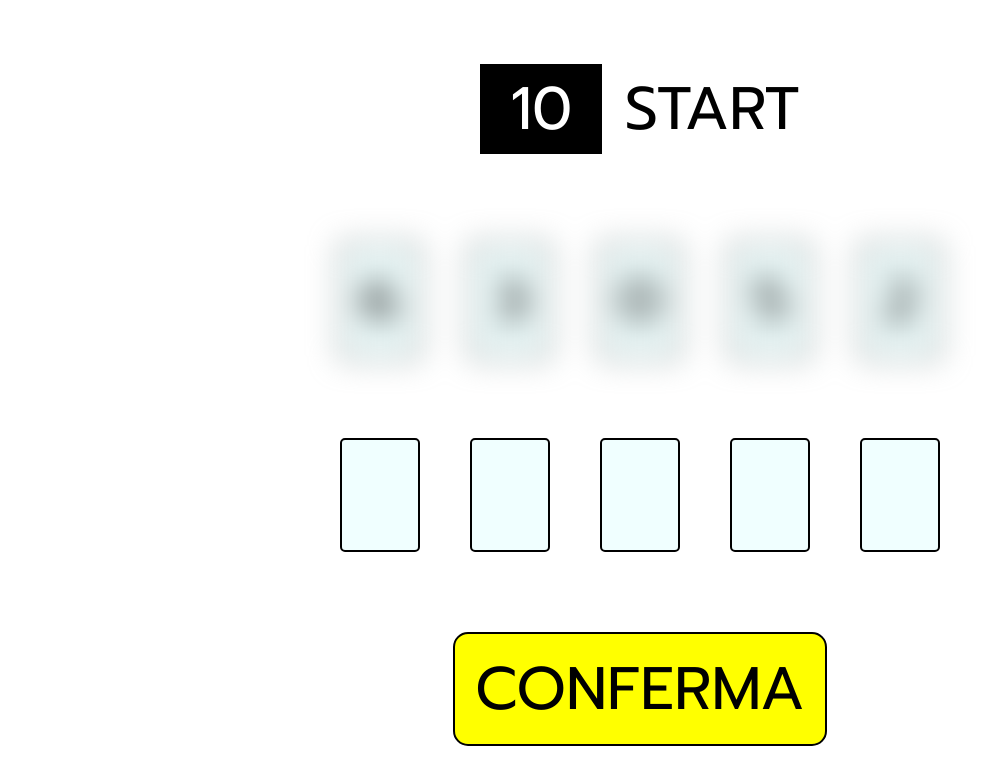
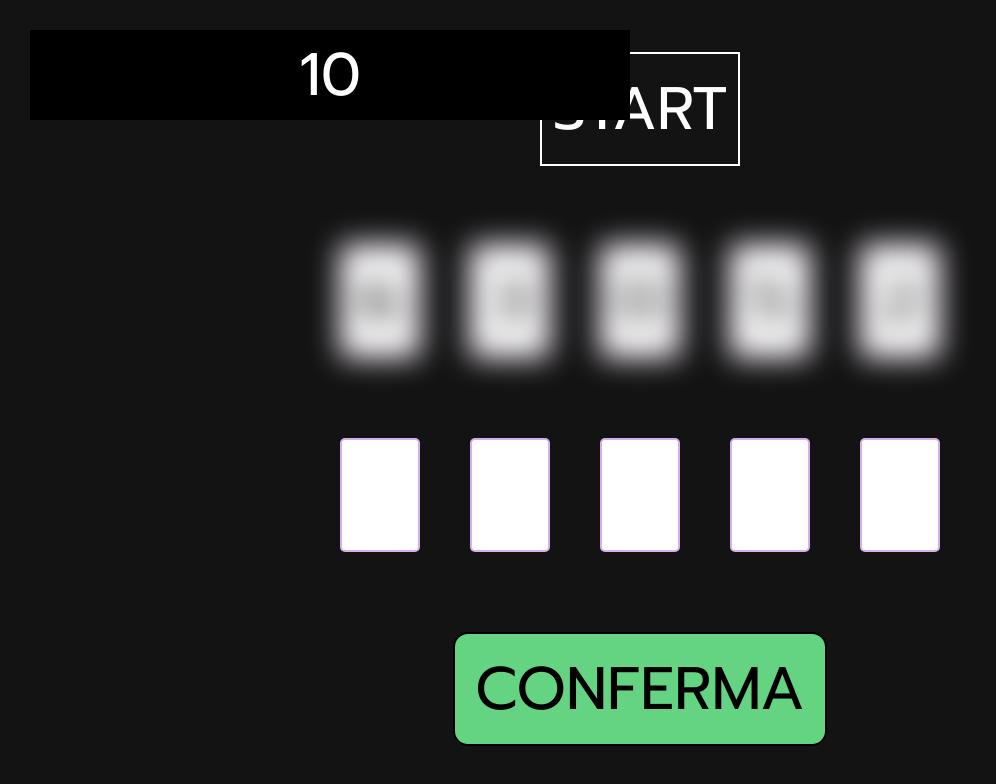
Before and after one commit to FilippoBonafini/js-simon, a plain HTML site: page index.html in a window 1280 px wide. Shown: the whole page, without its empty margins (0-996 px from the left). Drawn offline with Linux system fonts and the light colour scheme.

Commit message:
grafica modificata

```diff
--- a/css/style.css
+++ b/css/style.css
@@ -16,6 +16,7 @@
     align-items: center;
     gap: 80px;
     font-size: 60px;
+    background-color: rgb(19, 19, 19);
 }
 
 #numbersCPU,
@@ -32,9 +33,9 @@
 #numbersUser .numberUser{
     padding: 5px 10px;
     width: 80px;
-    border: 2px solid black;
+    border: 2px solid rgba(197, 143, 228, 0.717);
     border-radius: 5px;
-    background-color: azure;
+    background-color: rgb(255, 255, 255);
     line-height: 100px;
     display: flex;
     justify-content: center;
@@ -61,7 +62,7 @@
     padding: 10px 20px;
     border: 2px solid black;
     border-radius: 15px;
-    background: yellow;
+    background: rgb(101, 212, 130);
     cursor: pointer;
 }
 
@@ -73,9 +74,17 @@
     padding: 0 30px;
     background-color: black;
     color: white;
-    width: 300px;
+    width: 600px;
+    position: absolute;
+    top: 30px;
+    left: 30px;
+    text-align: center;
+
 }
 
 .startButton{
     cursor: pointer;
+    color: white;
+    border: 2px solid white;
+    padding: 10px;
 }
```
